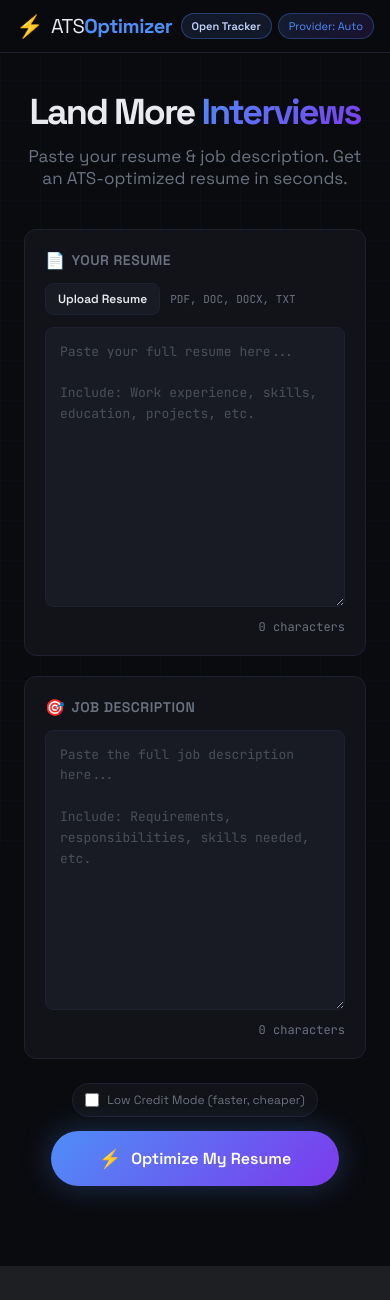
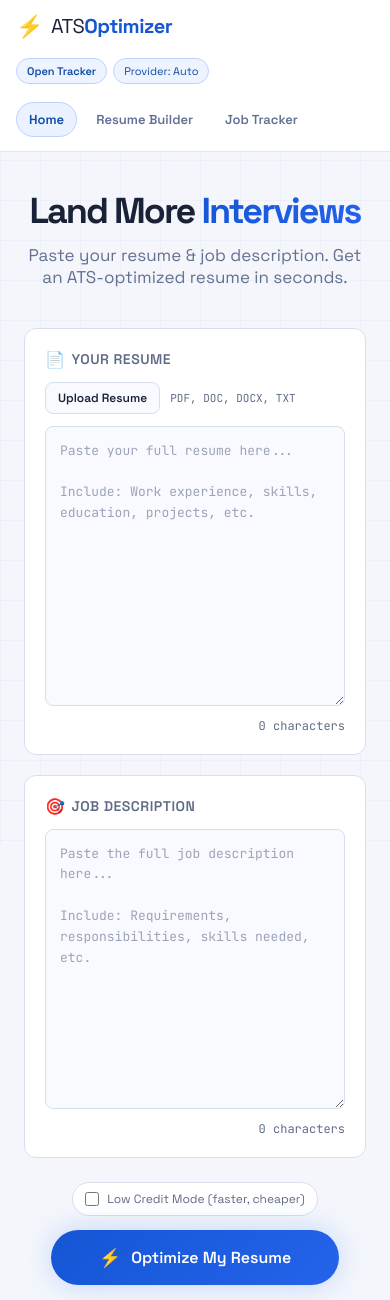
Before and after one commit to sumedChalakh/Resume-Optimizer, a Flask app: page / in a window 390 px wide. Shown: the top 1300 px of the page. Before the commit the page ends 1266 px from the top, so only its background shows below. Run offline with Flask 3, Linux system fonts and the light colour scheme; some libraries are stand-ins or nearby versions.

Commit message:
Unify navigation theme and persist resume builder state across pages

```diff
--- a/static/css/style.css
+++ b/static/css/style.css
@@ -1,17 +1,17 @@
 *, *::before, *::after { box-sizing: border-box; margin: 0; padding: 0; }
 
 :root {
-  --bg: #0a0b0f;
-  --surface: #111318;
-  --surface2: #181b23;
-  --border: #1e2130;
-  --accent: #4f8ef7;
-  --accent2: #7c3aed;
+  --bg: #f4f6fb;
+  --surface: #ffffff;
+  --surface2: #f8faff;
+  --border: #d7deec;
+  --accent: #1456d4;
+  --accent2: #2563eb;
   --green: #22c55e;
   --red: #ef4444;
   --yellow: #f59e0b;
-  --text: #e8eaf0;
-  --text-muted: #6b7280;
+  --text: #1a2238;
+  --text-muted: #5f6b86;
   --font: 'Space Grotesk', sans-serif;
   --mono: 'JetBrains Mono', monospace;
   --radius: 12px;
@@ -29,14 +29,14 @@ body {
   position: fixed;
   inset: 0;
   background-image:
-    linear-gradient(rgba(79, 142, 247, 0.03) 1px, transparent 1px),
-    linear-gradient(90deg, rgba(79, 142, 247, 0.03) 1px, transparent 1px);
+    linear-gradient(rgba(20, 86, 212, 0.035) 1px, transparent 1px),
+    linear-gradient(90deg, rgba(20, 86, 212, 0.035) 1px, transparent 1px);
   background-size: 40px 40px;
   pointer-events: none;
   z-index: 0;
 }
 
-header {
+.app-topbar {
   position: sticky;
   top: 0;
   z-index: 100;
@@ -44,66 +44,107 @@ header {
   align-items: center;
   justify-content: space-between;
   padding: 16px 32px;
-  background: rgba(10, 11, 15, 0.85);
-  backdrop-filter: blur(20px);
-  border-bottom: 1px solid var(--border);
+  background: rgba(255, 255, 255, 0.92);
+  backdrop-filter: blur(10px);
+  border-bottom: 1px solid #dfe6f5;
+  gap: 18px;
 }
 
-.logo {
+.brand {
   display: flex;
   align-items: center;
   gap: 8px;
+  text-decoration: none;
+  color: var(--text);
   font-size: 20px;
   letter-spacing: -0.5px;
 }
-.logo-icon { font-size: 22px; }
-.logo strong { color: var(--accent); }
+.brand-icon { font-size: 22px; }
+.brand strong { color: var(--accent); }
 
-.header-actions {
+.top-nav {
+  display: flex;
+  align-items: center;
+  gap: 6px;
+}
+
+.top-link {
+  text-decoration: none;
+  color: #607094;
+  font-size: 13px;
+  font-weight: 600;
+  padding: 8px 12px;
+  border-radius: 999px;
+  border: 1px solid transparent;
+  transition: all 0.2s;
+}
+
+.top-link:hover {
+  color: var(--accent);
+  border-color: #cbd9ff;
+  background: #f5f9ff;
+}
+
+.top-link.active {
+  color: #0f4aa5;
+  border-color: #bfd2ff;
+  background: #eaf2ff;
+}
+
+.top-actions {
   display: flex;
   align-items: center;
   gap: 10px;
 }
 
-.tracker-link {
+.top-btn {
   display: inline-flex;
   align-items: center;
   justify-content: center;
   text-decoration: none;
   font-size: 12px;
   font-weight: 600;
-  color: #c7d6ff;
-  border: 1px solid rgba(79,142,247,0.35);
-  background: rgba(79,142,247,0.12);
+  color: #0f4aa5;
+  border: 1px solid #bfd2ff;
+  background: #edf4ff;
   padding: 6px 12px;
   border-radius: 999px;
   transition: transform 0.2s, border-color 0.2s;
 }
 
-.tracker-link:hover {
+.top-btn:hover {
   transform: translateY(-1px);
-  border-color: rgba(79,142,247,0.6);
+  border-color: #96b8ff;
 }
 
 .header-badge {
   font-size: 12px;
-  background: linear-gradient(135deg, rgba(79,142,247,0.15), rgba(124,58,237,0.15));
-  border: 1px solid rgba(79,142,247,0.3);
+  background: #edf4ff;
+  border: 1px solid #bfd2ff;
   padding: 4px 12px;
   border-radius: 20px;
-  color: var(--accent);
+  color: #0f4aa5;
 }
 
 @media (max-width: 600px) {
-  header {
+  .app-topbar {
     padding: 12px 16px;
+    flex-wrap: wrap;
   }
 
-  .header-actions {
+  .top-nav {
+    order: 3;
+    width: 100%;
+    justify-content: flex-start;
+    overflow-x: auto;
+    padding-bottom: 2px;
+  }
+
+  .top-actions {
     gap: 6px;
   }
 
-  .tracker-link,
+  .top-btn,
   .header-badge {
     font-size: 11px;
     padding: 5px 10px;
@@ -135,7 +176,7 @@ main {
 }
 .subtitle {
   font-size: 17px;
-  color: var(--text-muted);
+  color: #64718f;
   max-width: 500px;
   margin: 0 auto;
 }
@@ -290,7 +331,7 @@ textarea::placeholder { color: var(--text-muted); opacity: 0.6; }
 .loading-overlay {
   position: fixed;
   inset: 0;
-  background: rgba(10,11,15,0.92);
+  background: rgba(244,246,251,0.92);
   backdrop-filter: blur(10px);
   z-index: 200;
   display: flex;
--- a/static/js/main.js
+++ b/static/js/main.js
@@ -1,6 +1,89 @@
 let currentResumeData = null;
 let currentOriginalResumeText = '';
 let currentCoverLetterData = null;
+let lastOptimizeResponse = null;
+const BUILDER_STATE_KEY = 'ats_optimizer_builder_state_v1';
+
+function getBuilderStateSnapshot() {
+  const resumeInputEl = document.getElementById('resumeInput');
+  const jdInputEl = document.getElementById('jdInput');
+  const lowCreditEl = document.getElementById('lowCreditMode');
+  const providerBadgeEl = document.getElementById('providerBadge');
+  const inputSectionEl = document.getElementById('inputSection');
+  const resultsSectionEl = document.getElementById('resultsSection');
+
+  return {
+    resumeInput: resumeInputEl ? resumeInputEl.value : '',
+    jdInput: jdInputEl ? jdInputEl.value : '',
+    lowCreditMode: Boolean(lowCreditEl && lowCreditEl.checked),
+    providerLabel: providerBadgeEl ? providerBadgeEl.textContent : 'Provider: Auto',
+    currentOriginalResumeText,
+    currentResumeData,
+    currentCoverLetterData,
+    lastOptimizeResponse,
+    inputVisible: inputSectionEl ? inputSectionEl.style.display !== 'none' : true,
+    resultsVisible: resultsSectionEl ? resultsSectionEl.style.display !== 'none' : false,
+    savedAt: Date.now(),
+  };
+}
+
+function persistBuilderState() {
+  try {
+    const snapshot = getBuilderStateSnapshot();
+    localStorage.setItem(BUILDER_STATE_KEY, JSON.stringify(snapshot));
+  } catch (error) {
+    // Ignore storage errors.
+  }
+}
+
+function clearBuilderState() {
+  try {
+    localStorage.removeItem(BUILDER_STATE_KEY);
+  } catch (error) {
+    // Ignore storage errors.
+  }
+}
+
+function restoreBuilderState() {
+  try {
+    const raw = localStorage.getItem(BUILDER_STATE_KEY);
+    if (!raw) {
+      return;
+    }
+
+    const saved = JSON.parse(raw);
+    const resumeInputEl = document.getElementById('resumeInput');
+    const jdInputEl = document.getElementById('jdInput');
+    const lowCreditEl = document.getElementById('lowCreditMode');
+
+    if (resumeInputEl) {
+      resumeInputEl.value = String(saved.resumeInput || '');
+      document.getElementById('resumeCount').textContent = resumeInputEl.value.length.toLocaleString() + ' characters';
+    }
+
+    if (jdInputEl) {
+      jdInputEl.value = String(saved.jdInput || '');
+      document.getElementById('jdCount').textContent = jdInputEl.value.length.toLocaleString() + ' characters';
+    }
+
+    if (lowCreditEl) {
+      lowCreditEl.checked = Boolean(saved.lowCreditMode);
+    }
+
+    currentOriginalResumeText = String(saved.currentOriginalResumeText || '');
+    currentResumeData = saved.currentResumeData || null;
+    currentCoverLetterData = saved.currentCoverLetterData || null;
+    lastOptimizeResponse = saved.lastOptimizeResponse || null;
+
+    setProviderBadge(saved.providerLabel || 'Provider: Auto');
+
+    if (saved.resultsVisible && saved.lastOptimizeResponse) {
+      renderResults(saved.lastOptimizeResponse, { scroll: false, persist: false });
+    }
+  } catch (error) {
+    // Ignore malformed state.
+  }
+}
 
 function setProviderBadge(label) {
   const badge = document.getElementById('providerBadge');
@@ -27,9 +110,11 @@ resumeFileInput.addEventListener('change', async (e) => {
 // Character counters
 document.getElementById('resumeInput').addEventListener('input', e => {
   document.getElementById('resumeCount').textContent = e.target.value.length.toLocaleString() + ' characters';
+  persistBuilderState();
 });
 document.getElementById('jdInput').addEventListener('input', e => {
   document.getElementById('jdCount').textContent = e.target.value.length.toLocaleString() + ' characters';
+  persistBuilderState();
 });
 
 async function uploadResumeFile(file) {
@@ -57,6 +142,7 @@ async function uploadResumeFile(file) {
     const textarea = document.getElementById('resumeInput');
     textarea.value = data.text || '';
     document.getElementById('resumeCount').textContent = textarea.value.length.toLocaleString() + ' characters';
+    persistBuilderState();
     showToast('Resume text loaded from file.', '#22c55e');
   } catch (err) {
     showError(err.message || 'Could not read uploaded file.');
@@ -130,6 +216,7 @@ async function optimizeResume() {
 
     document.getElementById('loadingOverlay').style.display = 'none';
     renderResults(data);
+    persistBuilderState();
 
   } catch (err) {
     clearTimeout(timeoutId);
@@ -199,11 +286,15 @@ async function generateCoverLetterOnly() {
   }
 }
 
-function renderResults(data) {
+function renderResults(data, options = {}) {
+  const shouldScroll = options.scroll !== false;
+  const shouldPersist = options.persist !== false;
+
   document.getElementById('inputSection').style.display = 'none';
   const results = document.getElementById('resultsSection');
   results.style.display = 'block';
 
+  lastOptimizeResponse = data;
   const resume = data.optimized_resume;
   currentResumeData = resume;
   currentCoverLetterData = data.cover_letter || null;
@@ -241,7 +332,13 @@ function renderResults(data) {
   renderResumeHTML(resume);
   renderCoverLetter(currentCoverLetterData);
 
-  results.scrollIntoView({ behavior: 'smooth' });
+  if (shouldPersist) {
+    persistBuilderState();
+  }
+
+  if (shouldScroll) {
+    results.scrollIntoView({ behavior: 'smooth' });
+  }
 }
 
 function animateScore(score) {
@@ -566,10 +663,12 @@ function resetForm() {
   currentResumeData = null;
   currentCoverLetterData = null;
   currentOriginalResumeText = '';
+  lastOptimizeResponse = null;
   document.getElementById('coverLetterOutput').style.display = 'none';
   document.getElementById('coverLetterContent').innerHTML = '';
   document.getElementById('coverLetterStandaloneContent').innerHTML = '';
   setProviderBadge('Provider: Auto');
+  clearBuilderState();
 }
 
 function showError(msg) {
@@ -588,3 +687,12 @@ function showToast(msg, color = '#4f8ef7') {
   document.body.appendChild(toast);
   setTimeout(() => toast.remove(), 3000);
 }
+
+const lowCreditModeEl = document.getElementById('lowCreditMode');
+if (lowCreditModeEl) {
+  lowCreditModeEl.addEventListener('change', () => {
+    persistBuilderState();
+  });
+}
+
+restoreBuilderState();
--- a/templates/index.html
+++ b/templates/index.html
@@ -11,13 +11,20 @@
 <body>
   <div class="bg-grid"></div>
 
-  <header>
-    <div class="logo">
-      <span class="logo-icon">⚡</span>
+  <header class="app-topbar">
+    <a class="brand" href="/">
+      <span class="brand-icon">⚡</span>
       <span>ATS<strong>Optimizer</strong></span>
-    </div>
-    <div class="header-actions">
-      <a class="tracker-link" href="/tracker">Open Tracker</a>
+    </a>
+
+    <nav class="top-nav" aria-label="Primary">
+      <a class="top-link active" href="/">Home</a>
+      <a class="top-link" href="/#inputSection">Resume Builder</a>
+      <a class="top-link" href="/tracker">Job Tracker</a>
+    </nav>
+
+    <div class="top-actions">
+      <a class="top-btn" href="/tracker">Open Tracker</a>
       <div class="header-badge" id="providerBadge">Provider: Auto</div>
     </div>
   </header>
```
Also changed, not shown: static/css/tracker.css (+94 -1 lines), templates/tracker_board.html (+17 -0 lines).
